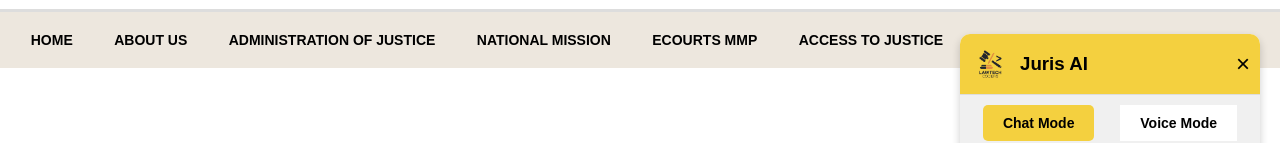
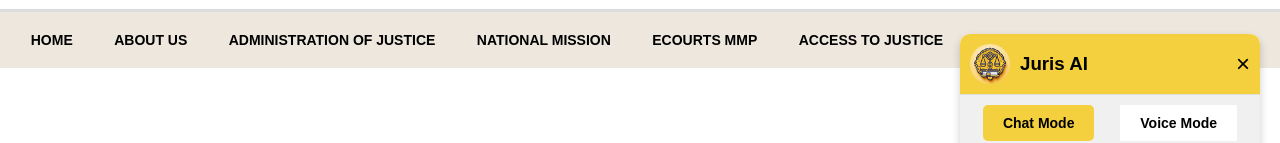
Before and after one commit to ShahbazCoder1/Juris-AI, a plain HTML site: page index.html in a window 1280 px wide. Both pictures are taken after a click on the element 1230 px from the left and 750 px from the top of the page. Shown: the part 161-304 px from the top of the page. Drawn offline with nearby package versions, Linux system fonts and the light colour scheme; no server answers.

Commit message:
Introducing Juris AI new Logo

```diff
--- a/index.html
+++ b/index.html
@@ -77,7 +77,7 @@
     <div class="chat-box" id="chat-box">
         <div class="chat-header">
             <div class="agent-info">
-                <img src="Images/team.png" alt="Agent" class="agent-img">
+                <img src="Images/JurisAI_Logo.jpg" alt="Agent" class="agent-img">
                 <div>
                     <h3>Juris AI</h3>
                 </div>
```
Also changed, not shown: Images/JurisAI_Logo.jpg (added).
